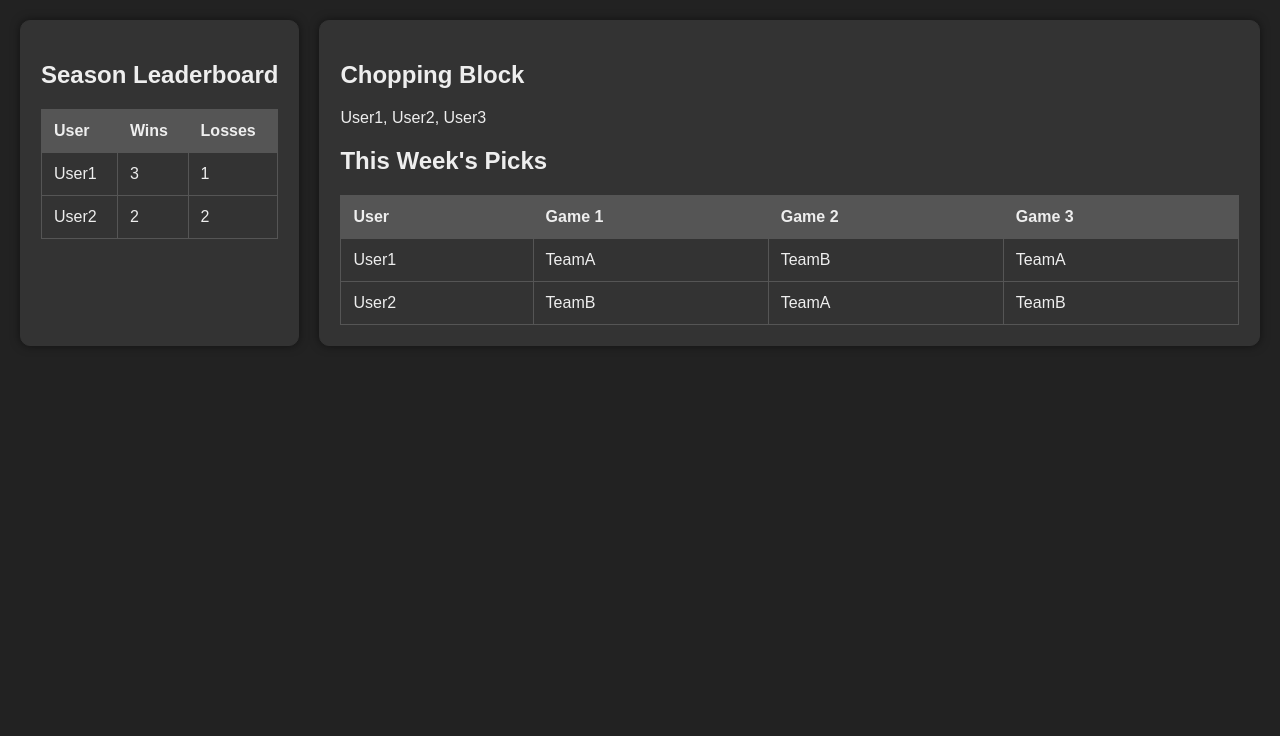
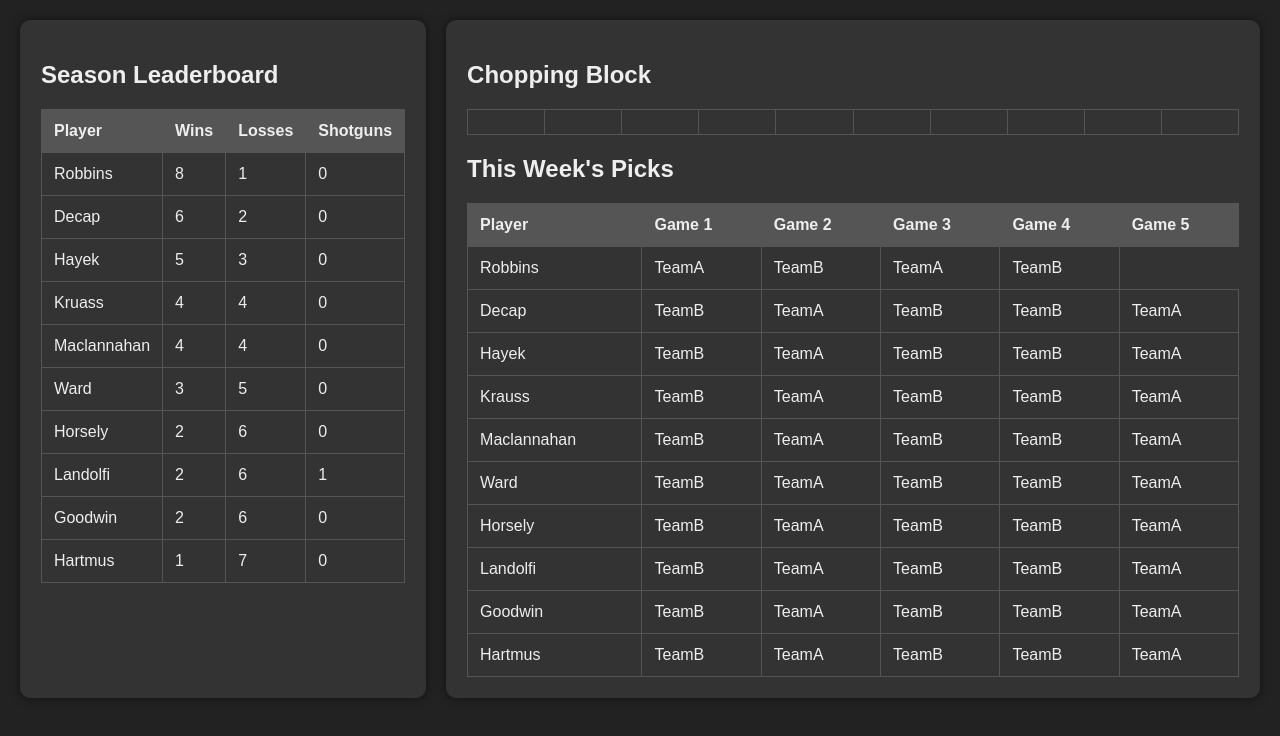
Before and after one commit to wwinterr/wwinterr.github.io, a plain HTML site: page index.html in a window 1280 px wide. Drawn offline with Linux system fonts and the light colour scheme.

Commit message:
Added full template layout

```diff
--- a/index.html
+++ b/index.html
@@ -67,22 +67,73 @@
         <table>
             <thead>
                 <tr>
-                    <th>User</th>
+                    <th>Player</th>
                     <th>Wins</th>
                     <th>Losses</th>
+                    <th>Shotguns</th>
                 </tr>
             </thead>
             <tbody>
                 <!-- Add rows for overall wins/losses -->
                 <tr>
-                    <td>User1</td>
+                    <td>Robbins</td>
+                    <td>8</td>
+                    <td>1</td>
+                    <td>0</td>
+                </tr>
+                <tr>
+                    <td>Decap</td>
+                    <td>6</td>
+                    <td>2</td>
+                    <td>0</td>
+                </tr>
+                <tr>
+                    <td>Hayek</td>
+                    <td>5</td>
                     <td>3</td>
+                    <td>0</td>
+                </tr>
+                <tr>
+                    <td>Kruass</td>
+                    <td>4</td>
+                    <td>4</td>
+                    <td>0</td>
+                </tr>
+                <tr>
+                    <td>Maclannahan</td>
+                    <td>4</td>
+                    <td>4</td>
+                    <td>0</td>
+                </tr>
+                <tr>
+                    <td>Ward</td>
+                    <td>3</td>
+                    <td>5</td>
+                    <td>0</td>
+                </tr>
+                <tr>
+                    <td>Horsely</td>
+                    <td>2</td>
+                    <td>6</td>
+                    <td>0</td>
+                </tr>
+                <tr>
+                    <td>Landolfi</td>
+                    <td>2</td>
+                    <td>6</td>
                     <td>1</td>
                 </tr>
                 <tr>
-                    <td>User2</td>
+                    <td>Goodwin</td>
                     <td>2</td>
-                    <td>2</td>
+                    <td>6</td>
+                    <td>0</td>
+                </tr>
+                <tr>
+                    <td>Hartmus</td>
+                    <td>1</td>
+                    <td>7</td>
+                    <td>0</td>
                 </tr>
                 <!-- Add more rows as needed -->
             </tbody>
@@ -92,33 +143,125 @@
     <section>
         <h2>Chopping Block</h2>
         <!-- Add content for people still in the pool -->
-        <p>User1, User2, User3</p>
+        <table>
+            <tbody>
+                <tr>
+                    <td></td>
+                    <td></td>
+                    <td></td>
+                    <td></td>
+                    <td></td>
+                    <td></td>
+                    <td></td>
+                    <td></td>
+                    <td></td>
+                    <td></td>
+                </tr>
+            </tbody>
+        </table>
 
         <h2>This Week's Picks</h2>
         <table>
             <thead>
                 <tr>
-                    <th>User</th>
+                    <th>Player</th>
                     <th>Game 1</th>
                     <th>Game 2</th>
                     <th>Game 3</th>
+                    <th>Game 4</th>
+                    <th>Game 5</th>
                     <!-- Add columns for each game -->
                 </tr>
             </thead>
             <tbody>
                 <!-- Add rows for user picks -->
                 <tr>
-                    <td>User1</td>
+                    <td>Robbins</td>
                     <td>TeamA</td>
+                    <td>TeamB</td>
+                    <td>TeamA</td>
+                    <td>TeamB</td>
+                    <!-- Add more columns for each game -->
+                </tr>
+                <tr>
+                    <td>Decap</td>
+                    <td>TeamB</td>
+                    <td>TeamA</td>
+                    <td>TeamB</td>
                     <td>TeamB</td>
                     <td>TeamA</td>
                     <!-- Add more columns for each game -->
                 </tr>
                 <tr>
-                    <td>User2</td>
+                    <td>Hayek</td>
                     <td>TeamB</td>
                     <td>TeamA</td>
                     <td>TeamB</td>
+                    <td>TeamB</td>
+                    <td>TeamA</td>
+                    <!-- Add more columns for each game -->
+                </tr>
+                <tr>
+                    <td>Krauss</td>
+                    <td>TeamB</td>
+                    <td>TeamA</td>
+                    <td>TeamB</td>
+                    <td>TeamB</td>
+                    <td>TeamA</td>
+                    <!-- Add more columns for each game -->
+                </tr>
+                <tr>
+                    <td>Maclannahan</td>
+                    <td>TeamB</td>
+                    <td>TeamA</td>
+                    <td>TeamB</td>
+                    <td>TeamB</td>
+                    <td>TeamA</td>
+                    <!-- Add more columns for each game -->
+                </tr>
+                <tr>
+                    <td>Ward</td>
+                    <td>TeamB</td>
+                    <td>TeamA</td>
+                    <td>TeamB</td>
+                    <td>TeamB</td>
+                    <td>TeamA</td>
+                    <!-- Add more columns for each game -->
+                </tr>
+                <tr>
+                    <td>Horsely</td>
+                    <td>TeamB</td>
+                    <td>TeamA</td>
+                    <td>TeamB</td>
+                    <td>TeamB</td>
+                    <td>TeamA</td>
+                    <!-- Add more columns for each game -->
+                </tr>
+                <tr>
+                    <td>Landolfi</td>
+                    <td>TeamB</td>
+                    <td>TeamA</td>
+                    <td>TeamB</td>
+                    <td>TeamB</td>
+                    <td>TeamA</td>
+                    <!-- Add more columns for each game -->
+                </tr>
+                <tr>
+                    <td>Goodwin</td>
+                    <td>TeamB</td>
+                    <td>TeamA</td>
+                    <td>TeamB</td>
+                    <td>TeamB</td>
+                    <td>TeamA</td>
+                    <!-- Add more columns for each game -->
+                </tr>
+                <tr>
+                    <td>Hartmus</td>
+                    <td>TeamB</td>
+                    <td>TeamA</td>
+                    <td>TeamB</td>
+                    <td>TeamB</td>
+                    <td>TeamA</td>
                     <!-- Add more columns for each game -->
                 </tr>
                 <!-- Add more rows as needed -->
```
